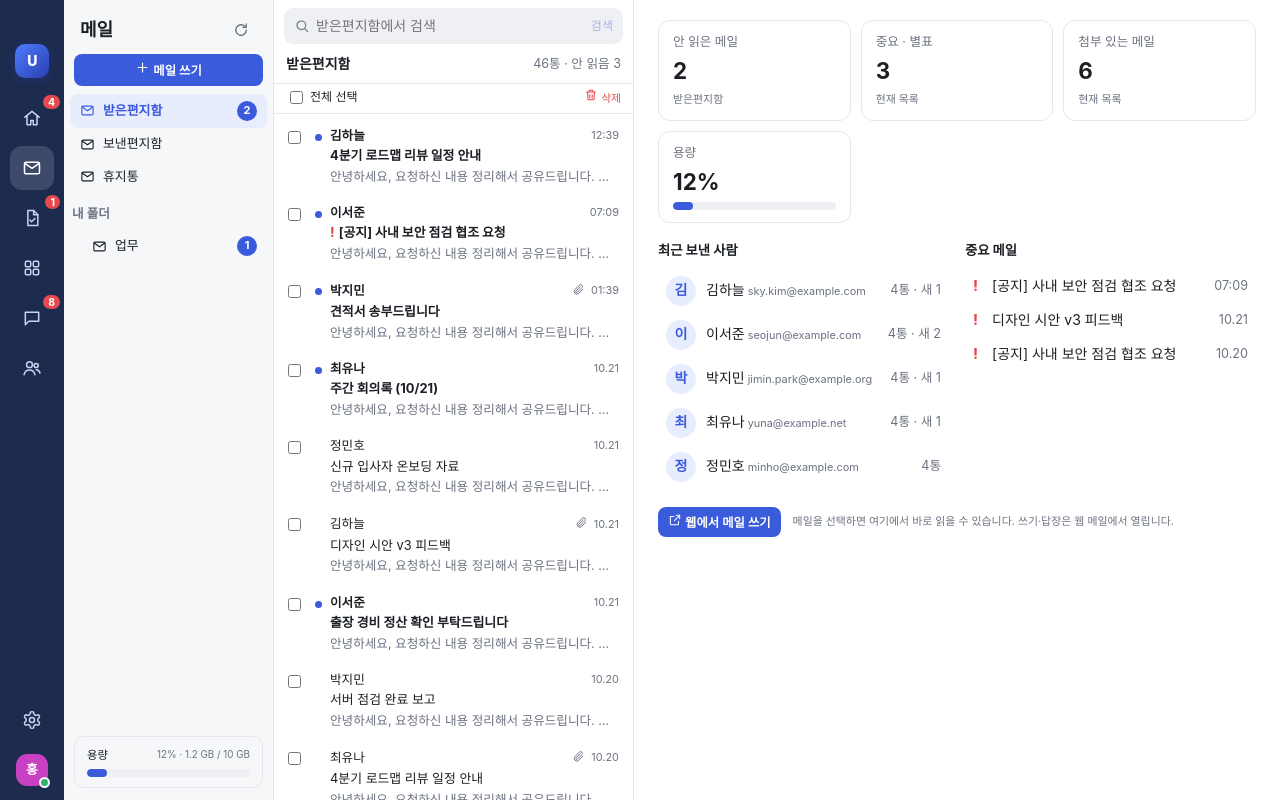
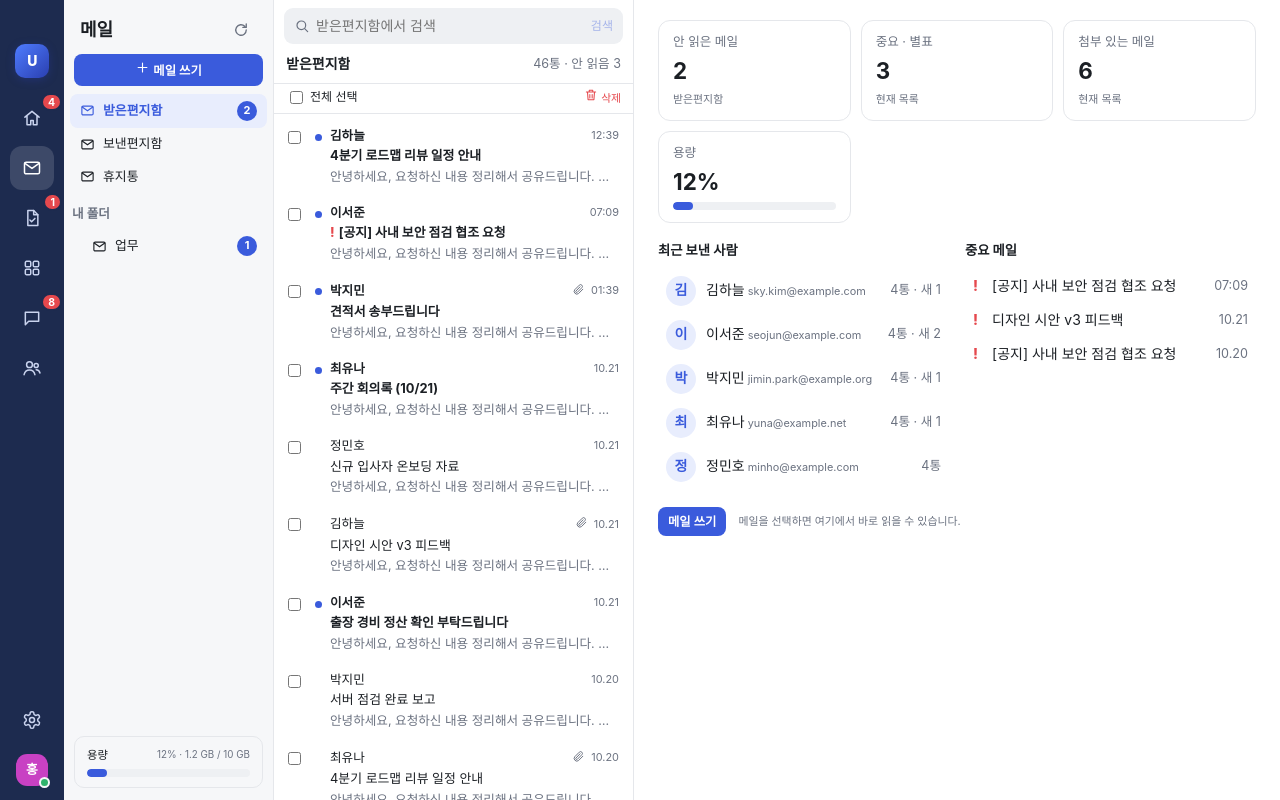
Before and after one commit to scottnaddle/ubion-messenger, a React (Vite) app in the folder desktop/: page / in a window 1280 px wide. Both pictures are taken after a click on the button 32 px from the left and 168 px from the top of the page. Built offline with nearby package versions, Linux system fonts and the light colour scheme.

Commit message:
mail: overview button '메일 쓰기' opens native compose

```diff
--- a/desktop/src/components/Mail.tsx
+++ b/desktop/src/components/Mail.tsx
@@ -68,7 +68,8 @@ function MailBody({ html, onHeight }: { html: string; onHeight?: (h: number) =>
   return <iframe ref={ref} className="mail-frame" title="메일 본문" sandbox="allow-same-origin" srcDoc={doc} style={{ height: h }} onLoad={onLoad} />;
 }
 
-function Overview({ page, inboxUnread, folders, onSender, onPick }: {
+function Overview({ page, inboxUnread, folders, onSender, onPick, onWrite }: {
+  onWrite: () => void;
   page: MailListPage | null; inboxUnread: number; folders: MailFolders | null; onSender: (q: string) => void; onPick: (m: MailListItem) => void;
 }) {
   const o = mailOverview(page, inboxUnread);
@@ -108,8 +109,8 @@ function Overview({ page, inboxUnread, folders, onSender, onPick }: {
         </section>
       </div>
       <div className="mail-ov-actions">
-        <button className="primary small" onClick={() => open(WRITE_URL)}><Icon name="external" size={14} /> 웹에서 메일 쓰기</button>
-        <span className="muted tiny">메일을 선택하면 여기에서 바로 읽을 수 있습니다. 쓰기·답장은 웹 메일에서 열립니다.</span>
+        <button className="primary small" onClick={onWrite}>메일 쓰기</button>
+        <span className="muted tiny">메일을 선택하면 여기에서 바로 읽을 수 있습니다.</span>
       </div>
     </div>
   );
@@ -351,7 +352,7 @@ export function Mail() {
             </div>
           </div>
         )}
-        {!compose && !sel && <Overview page={list} inboxUnread={inboxUnread} folders={folders} onSender={(q) => search(undefined, q)} onPick={(m) => void openMsg(m)} />}
+        {!compose && !sel && <Overview page={list} inboxUnread={inboxUnread} folders={folders} onSender={(q) => search(undefined, q)} onPick={(m) => void openMsg(m)} onWrite={() => startCompose("new")} />}
         {!compose && sel && msgLoading && <div className="muted small pad">불러오는 중…</div>}
         {!compose && sel && msgErr && <div className="mail-error pad"><span>{msgErr}</span><button className="link" onClick={() => void openMsg(sel)}>다시 시도</button></div>}
         {!compose && sel && msg && body && (
```
